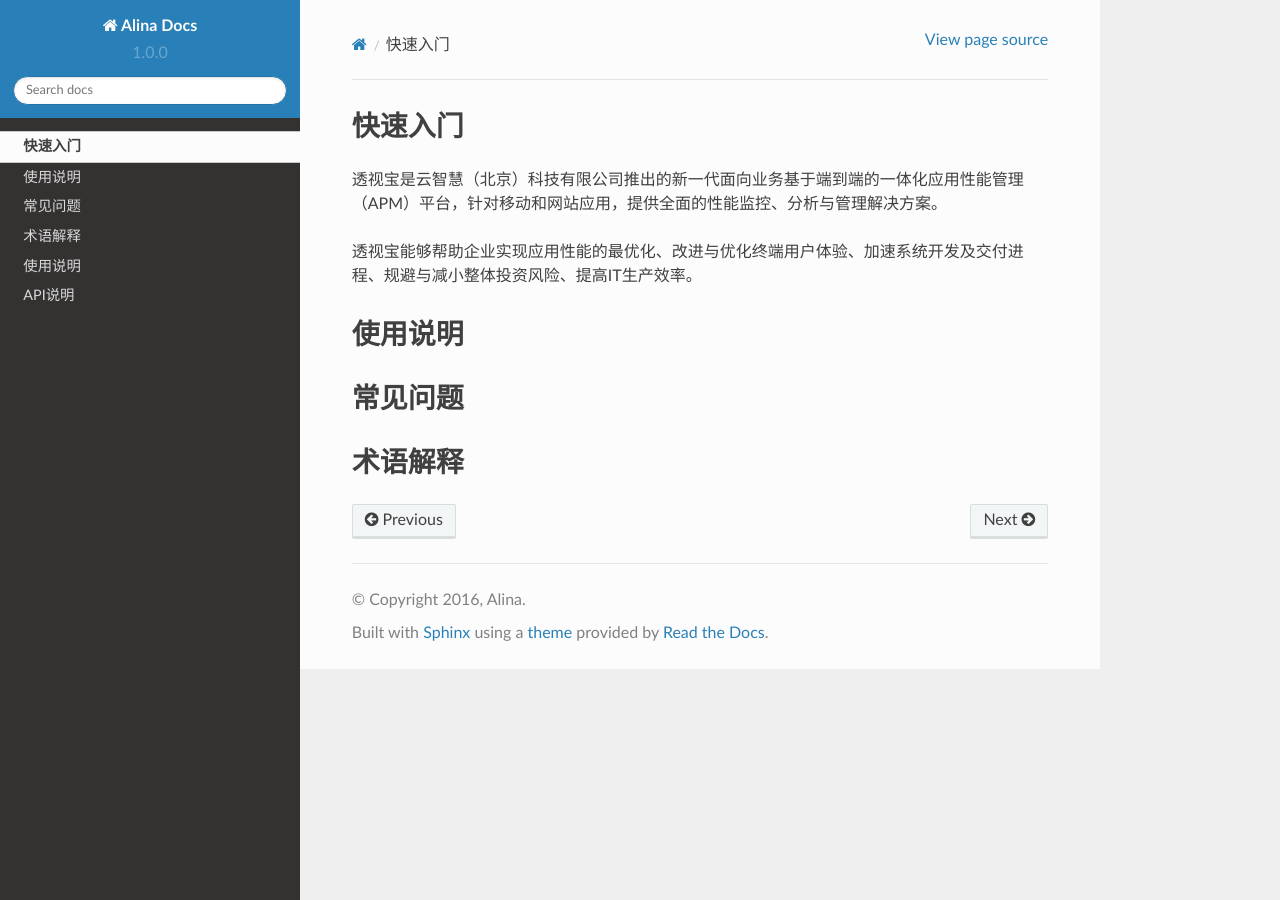
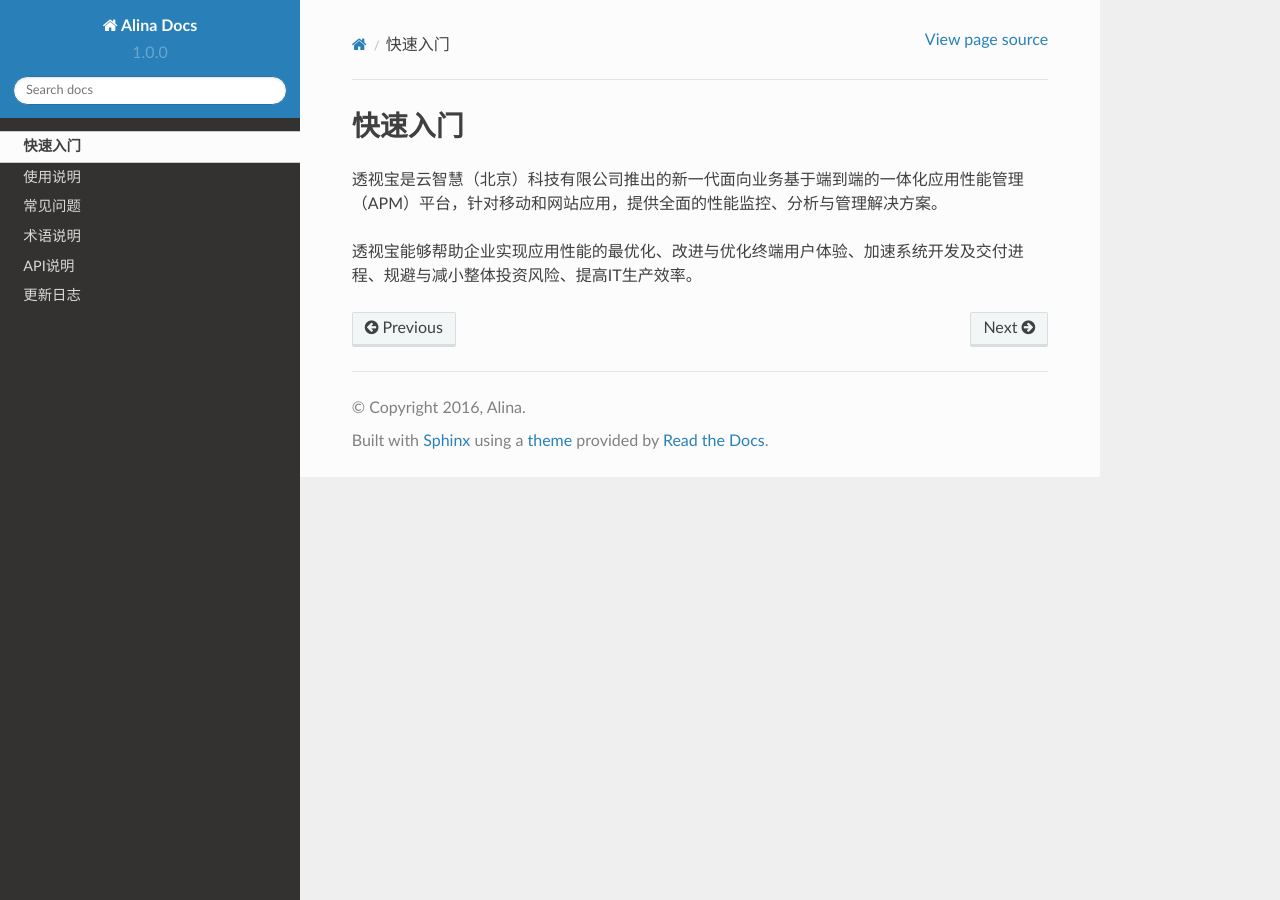
Before and after one commit to AlinaChi/Alina-Docs, a Sphinx documentation site: the page built from source/Start.rst, in a window 1280 px wide. Built offline with Sphinx 7.4.7 and the Read the Docs theme 2.0.0, drawn with Linux system fonts in a browser that asks for light colours; pages that are not in the unit, such as notebooks, are missing from menus.

```diff
--- /dev/null
+++ b/source/Changelog.rst
@@ -0,0 +1,2 @@
+更新日志
+======
--- /dev/null
+++ b/source/Q&A.rst
@@ -0,0 +1,2 @@
+常见问题
+======
--- a/source/Start.rst
+++ b/source/Start.rst
@@ -4,16 +4,3 @@
 透视宝是云智慧（北京）科技有限公司推出的新一代面向业务基于端到端的一体化应用性能管理（APM）平台，针对移动和网站应用，提供全面的性能监控、分析与管理解决方案。
 
 透视宝能够帮助企业实现应用性能的最优化、改进与优化终端用户体验、加速系统开发及交付进程、规避与减小整体投资风险、提高IT生产效率。
-
-
-使用说明
-======
-
-
-
-常见问题
-======
-
-
-术语解释
-======
--- /dev/null
+++ b/source/Terms.rst
@@ -0,0 +1,2 @@
+术语说明
+======
```
Also changed, not shown: 11 other files.
